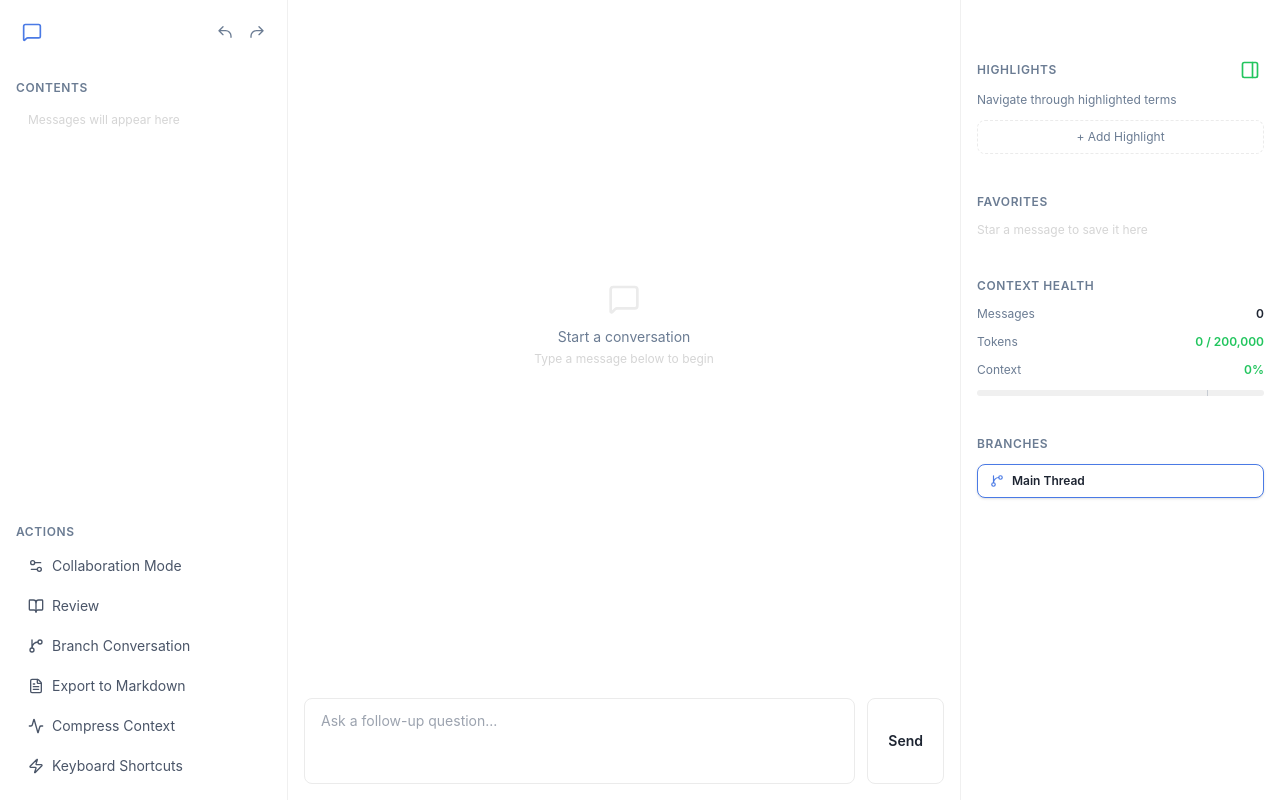
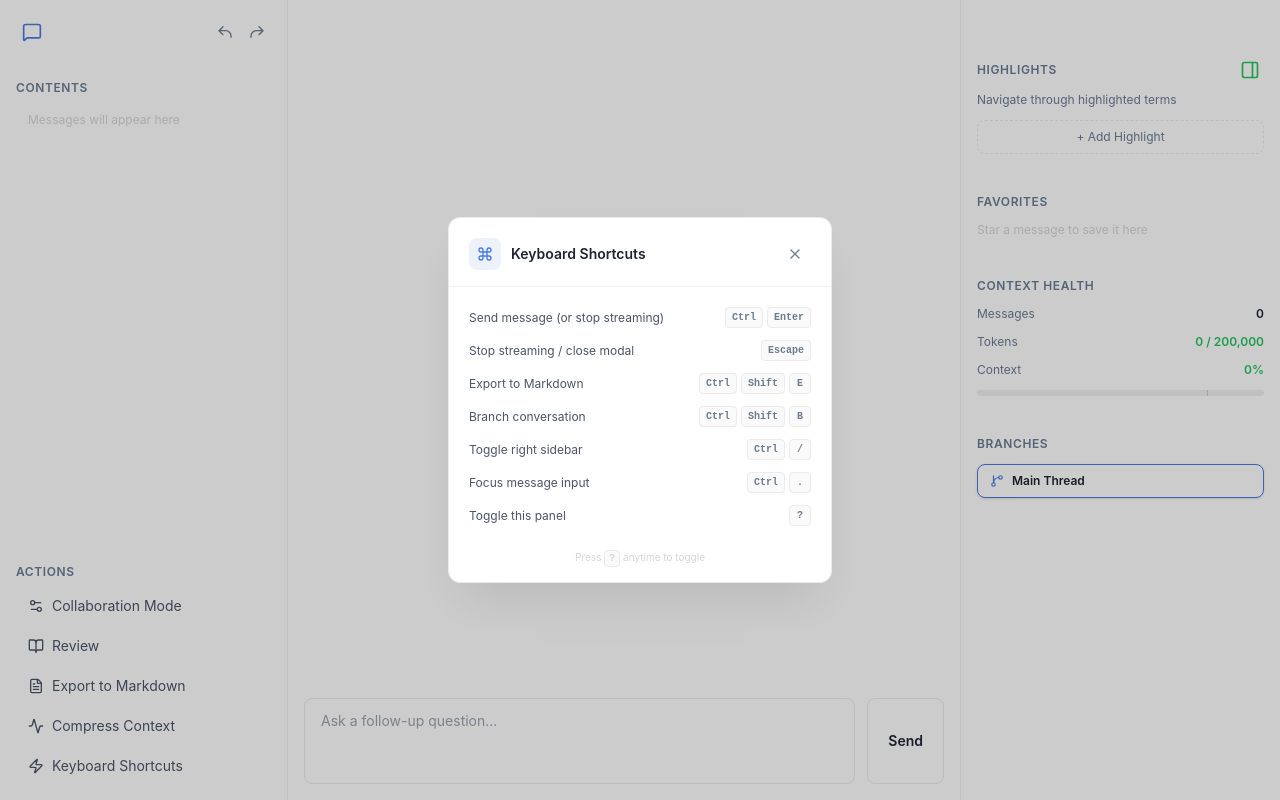
Before and after one commit to parliament-ltd/parliament, a React (Vite) app: page /chat/1 in a window 1280 px wide. Both pictures are taken after a click on the button "Keyboard Shortcuts". Built offline with nearby package versions, Linux system fonts and the light colour scheme.

Commit message:
updated Actions section

```diff
--- a/src/views/ChatView.jsx
+++ b/src/views/ChatView.jsx
@@ -8,7 +8,7 @@ import {
   GitBranch, Trash2, MessageSquare,
   FileText, MoreVertical, StickyNote, Activity, Zap, Star,
   Eye, Copy, ArrowRightCircle, Settings2, BookOpen, PanelRight, X,
-  Pencil, Info, ArrowRight,
+  Pencil, Info, ArrowRight, Download, Command,
 } from 'lucide-react'
 import { useChat } from '../stores/ChatContext'
 import { useConversations } from '../stores/ConversationContext'
@@ -198,6 +198,7 @@ export default function ChatView() {
   const [rightSidebarCollapsed, setRightSidebarCollapsed] = useState(false)
   const [hiddenMessages, setHiddenMessages] = useState(new Set())
   const [activePopoverMsgId, setActivePopoverMsgId] = useState(null) // only one color picker at a time
+  const [showShortcutsModal, setShowShortcutsModal] = useState(false)
 
   // Persisted annotations — Maps keyed by messageId → db record
   const [favoritesMap, setFavoritesMap] = useState(new Map()) // messageId → { id, conversationId, messageId }
@@ -538,6 +539,149 @@ export default function ChatView() {
       isStreaming ? stopGenerating() : handleSend()
     }
   }
+
+  /* ── Export to Markdown ──────────────────────────────────── */
+
+  const handleExportMarkdown = useCallback(() => {
+    if (messages.length === 0) return
+
+    const title = currentConversation?.title || 'Conversation'
+    const date = new Date().toISOString().split('T')[0]
+    const lines = []
+
+    lines.push(`# ${title}`)
+    lines.push(``)
+    lines.push(`*Exported ${date} — ${messages.length} messages*`)
+    lines.push(``)
+
+    // Highlights summary
+    if (highlightsList.length > 0) {
+      const uniqueTerms = [...new Set(highlightsList.map(h => h.text))]
+      lines.push(`## Highlights`)
+      lines.push(``)
+      uniqueTerms.forEach(t => lines.push(`- ${t}`))
+      lines.push(``)
+    }
+
+    // Favorites summary
+    const favMsgs = messages.filter(m => favoritesMap.has(m.id))
+    if (favMsgs.length > 0) {
+      lines.push(`## Favorites`)
+      lines.push(``)
+      favMsgs.forEach((m, i) => {
+        const preview = m.content.slice(0, 120).replace(/\n/g, ' ')
+        lines.push(`${i + 1}. **${m.role === 'user' ? 'You' : 'Claude'}:** ${preview}${m.content.length > 120 ? '...' : ''}`)
+      })
+      lines.push(``)
+    }
+
+    // Messages
+    lines.push(`---`)
+    lines.push(``)
+
+    for (const msg of messages) {
+      const label = msg.role === 'user' ? '### You' : '### Claude'
+      const isFav = favoritesMap.has(msg.id) ? ' ⭐' : ''
+      lines.push(`${label}${isFav}`)
+      lines.push(``)
+      lines.push(msg.content)
+      lines.push(``)
+
+      // Include note if present
+      const note = notesMap.get(msg.id)
+      if (note?.text) {
+        lines.push(`> **Note:** ${note.text}`)
+        lines.push(``)
+      }
+    }
+
+    // Trigger download
+    const blob = new Blob([lines.join('\n')], { type: 'text/markdown;charset=utf-8' })
+    const url = URL.createObjectURL(blob)
+    const a = document.createElement('a')
+    a.href = url
+    a.download = `${title.replace(/[^a-zA-Z0-9 ]/g, '').replace(/\s+/g, '-').toLowerCase()}-${date}.md`
+    document.body.appendChild(a)
+    a.click()
+    document.body.removeChild(a)
+    URL.revokeObjectURL(url)
+  }, [messages, currentConversation, highlightsList, favoritesMap, notesMap])
+
+  /* ── Compress Context (opens branch panel for last message) */
+
+  const handleCompressContext = useCallback(() => {
+    if (visibleMessages.length === 0) return
+    // Open the branch creation panel from the last message
+    const lastMsg = visibleMessages[visibleMessages.length - 1]
+    setBranchPanelMessage(lastMsg)
+  }, [visibleMessages])
+
+  /* ── Global Keyboard Shortcuts ─────────────────────────── */
+
+  useEffect(() => {
+    const handler = (e) => {
+      const isMod = e.metaKey || e.ctrlKey
+      const tag = document.activeElement?.tagName
+
+      // Don't intercept when typing in inputs/textareas (except specific combos)
+      const isTyping = tag === 'INPUT' || tag === 'TEXTAREA'
+
+      // Ctrl/Cmd + Enter — send message (works even in textarea)
+      if (isMod && e.key === 'Enter') {
+        e.preventDefault()
+        isStreaming ? stopGenerating() : handleSend()
+        return
+      }
+
+      // Escape — stop streaming or close modals
+      if (e.key === 'Escape') {
+        if (isStreaming) { stopGenerating(); return }
+        if (showShortcutsModal) { setShowShortcutsModal(false); return }
+        if (branchPanelMessage) { setBranchPanelMessage(null); return }
+        return
+      }
+
+      // Skip remaining shortcuts if user is typing
+      if (isTyping) return
+
+      // Ctrl/Cmd + Shift + E — export to markdown
+      if (isMod && e.shiftKey && e.key === 'E') {
+        e.preventDefault()
+        handleExportMarkdown()
+        return
+      }
+
+      // Ctrl/Cmd + / — toggle right sidebar
+      if (isMod && e.key === '/') {
+        e.preventDefault()
+        setRightSidebarCollapsed(prev => !prev)
+        return
+      }
+
+      // Ctrl/Cmd + Shift + B — branch conversation from last message
+      if (isMod && e.shiftKey && (e.key === 'B' || e.key === 'b')) {
+        e.preventDefault()
+        handleCompressContext()
+        return
+      }
+
+      // Ctrl/Cmd + . — focus input
+      if (isMod && e.key === '.') {
+        e.preventDefault()
+        inputRef.current?.focus()
+        return
+      }
+
+      // ? — show keyboard shortcuts (when not typing)
+      if (e.key === '?' && !e.shiftKey) {
+        setShowShortcutsModal(prev => !prev)
+        return
+      }
+    }
+
+    window.addEventListener('keydown', handler)
+    return () => window.removeEventListener('keydown', handler)
+  }, [isStreaming, stopGenerating, handleSend, showShortcutsModal, branchPanelMessage, handleExportMarkdown, handleCompressContext])
 
   /* ── Derive TOC and sidebar data ──────────────────────── */
 
@@ -670,10 +814,9 @@ export default function ChatView() {
             </h3>
             <ActionButton icon={Settings2}>Collaboration Mode</ActionButton>
             <ActionButton icon={BookOpen}>Review</ActionButton>
-            <ActionButton icon={GitBranch}>Branch Conversation</ActionButton>
-            <ActionButton icon={FileText}>Export to Markdown</ActionButton>
-            <ActionButton icon={Activity}>Compress Context</ActionButton>
-            <ActionButton icon={Zap}>Keyboard Shortcuts</ActionButton>
+            <ActionButton icon={FileText} onClick={handleExportMarkdown}>Export to Markdown</ActionButton>
+            <ActionButton icon={Activity} onClick={handleCompressContext}>Compress Context</ActionButton>
+            <ActionButton icon={Zap} onClick={() => setShowShortcutsModal(true)}>Keyboard Shortcuts</ActionButton>
           </motion.div>
         </div>
       </motion.div>
@@ -1235,6 +1378,13 @@ export default function ChatView() {
           />
         )}
       </AnimatePresence>
+
+      {/* Keyboard Shortcuts Modal */}
+      <AnimatePresence>
+        {showShortcutsModal && (
+          <ShortcutsModal onClose={() => setShowShortcutsModal(false)} />
+        )}
+      </AnimatePresence>
     </div>
   )
 }
@@ -1942,3 +2092,87 @@ function BranchCreationPanel({ message, messageIndex, totalMessages, contextUsag
     </motion.div>
   )
 }
+
+/* ═══════════════════════════════════════════════════════════ */
+/*  Keyboard Shortcuts Modal                                   */
+/* ═══════════════════════════════════════════════════════════ */
+
+const SHORTCUTS = [
+  { keys: ['Ctrl', 'Enter'], desc: 'Send message (or stop streaming)' },
+  { keys: ['Escape'], desc: 'Stop streaming / close modal' },
+  { keys: ['Ctrl', 'Shift', 'E'], desc: 'Export to Markdown' },
+  { keys: ['Ctrl', 'Shift', 'B'], desc: 'Branch conversation' },
+  { keys: ['Ctrl', '/'], desc: 'Toggle right sidebar' },
+  { keys: ['Ctrl', '.'], desc: 'Focus message input' },
+  { keys: ['?'], desc: 'Toggle this panel' },
+]
+
+// Detect Mac for display
+const IS_MAC = typeof navigator !== 'undefined' && /Mac|iPod|iPhone|iPad/.test(navigator.platform)
+
+function ShortcutsModal({ onClose }) {
+  return (
+    <motion.div
+      initial={{ opacity: 0 }}
+      animate={{ opacity: 1 }}
+      exit={{ opacity: 0 }}
+      className="fixed inset-0 z-50 flex items-center justify-center p-6"
+      style={{ backgroundColor: 'rgba(0,0,0,0.2)' }}
+    >
+      <div className="absolute inset-0" onClick={onClose} />
+      <motion.div
+        initial={{ scale: 0.95, opacity: 0 }}
+        animate={{ scale: 1, opacity: 1 }}
+        exit={{ scale: 0.95, opacity: 0 }}
+        transition={SPRING_SNAPPY}
+        className="relative z-10 bg-white border border-[#EBEBEB] rounded-xl w-full max-w-sm flex flex-col"
+        style={{ boxShadow: '0 25px 50px -12px rgba(0,0,0,0.1)' }}
+      >
+        {/* Header */}
+        <div className="flex items-center justify-between p-5 pb-4" style={{ borderBottom: '1px solid #F0F0F0' }}>
+          <div className="flex items-center gap-2.5">
+            <div className="w-8 h-8 rounded-lg flex items-center justify-center" style={{ backgroundColor: 'rgba(74,122,229,0.1)' }}>
+              <Command className="w-4 h-4 text-[#4A7AE5]" />
+            </div>
+            <div className="text-sm font-semibold text-[#1E2532]">Keyboard Shortcuts</div>
+          </div>
+          <motion.button
+            whileHover={{ scale: 1.1 }}
+            whileTap={{ scale: 0.9 }}
+            onClick={onClose}
+            className="p-2 rounded-lg text-[#6B7C93] hover:bg-[#EEEEEE] transition-colors"
+          >
+            <X className="w-4 h-4" />
+          </motion.button>
+        </div>
+
+        {/* Shortcuts list */}
+        <div className="p-5 space-y-3">
+          {SHORTCUTS.map((s, i) => (
+            <div key={i} className="flex items-center justify-between">
+              <span className="text-xs text-[#4A5568]">{s.desc}</span>
+              <div className="flex items-center gap-1">
+                {s.keys.map((k, j) => (
+                  <kbd
+                    key={j}
+                    className="px-1.5 py-0.5 rounded text-[10px] font-semibold text-[#6B7C93] border border-[#EBEBEB] bg-[#FAFAFA]"
+                    style={{ fontFamily: 'ui-monospace, SFMono-Regular, monospace', minWidth: 22, textAlign: 'center' }}
+                  >
+                    {k === 'Ctrl' ? (IS_MAC ? '⌘' : 'Ctrl') : k === 'Shift' ? (IS_MAC ? '⇧' : 'Shift') : k}
+                  </kbd>
+                ))}
+              </div>
+            </div>
+          ))}
+        </div>
+
+        {/* Footer */}
+        <div className="px-5 pb-4 pt-1">
+          <p className="text-[10px] text-[#D5D5D5] text-center">
+            Press <kbd className="px-1 py-0.5 rounded text-[10px] font-semibold border border-[#EBEBEB] bg-[#FAFAFA]" style={{ fontFamily: 'monospace' }}>?</kbd> anytime to toggle
+          </p>
+        </div>
+      </motion.div>
+    </motion.div>
+  )
+}
```
